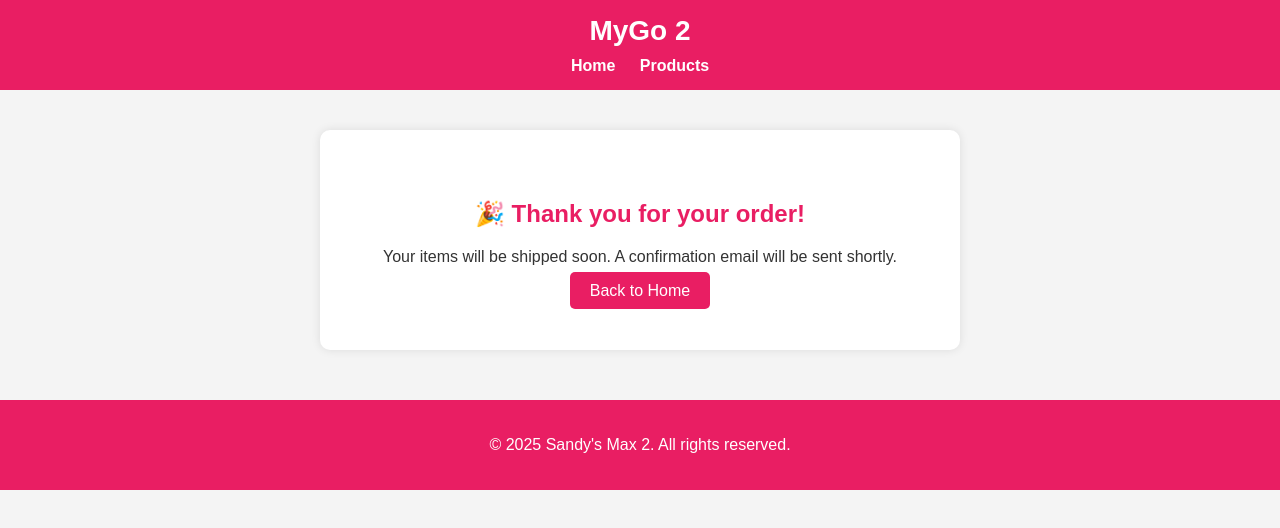
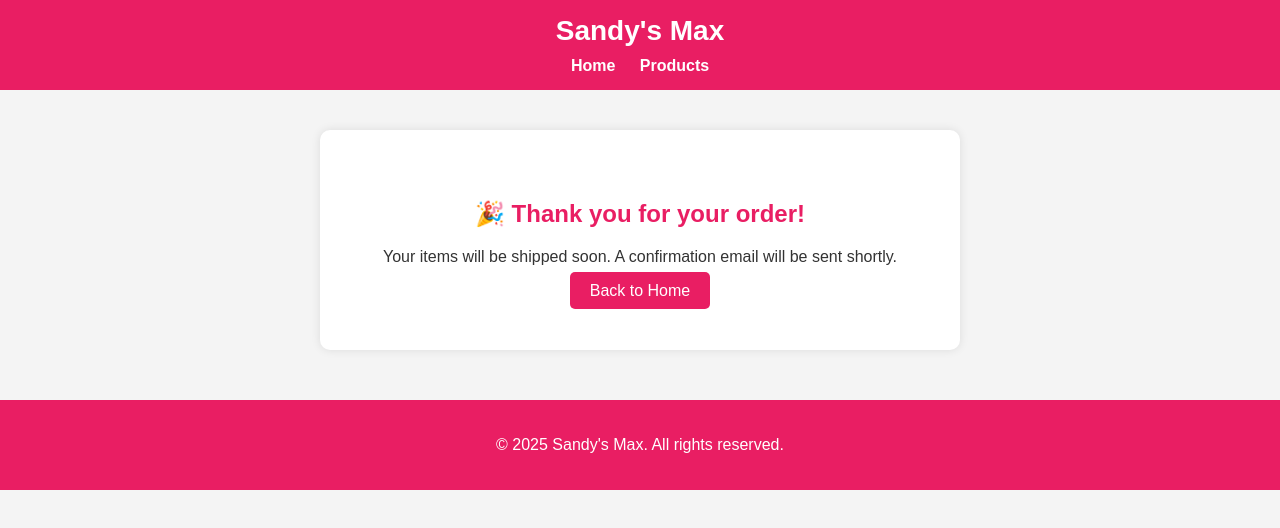
Before and after one commit to egartei5/MyGo2-Store, a plain HTML site: page confirmation.html in a window 1280 px wide. Drawn offline with Linux system fonts and the light colour scheme; files that its build step writes are made by us from their sources.

Commit message:
Pushed all updated website files: cart, checkout, confirmation, contact, index, products

```diff
--- a/confirmation.html
+++ b/confirmation.html
@@ -70,7 +70,7 @@
 </head>
 <body>
   <header>
-    <h1>MyGo 2</h1>
+    <h1>Sandy's Max</h1>
     <nav>
       <a href="index.html">Home</a>
       <a href="products.html">Products</a>
@@ -84,7 +84,7 @@
   </main>
 
   <footer>
-    <p>&copy; 2025 Sandy's Max 2. All rights reserved.</p>
+    <p>&copy; 2025 Sandy's Max. All rights reserved.</p>
   </footer>
 </body>
 </html>
```
Also changed, not shown: cart.html (+1 -1 lines), checkout.html (+1 -1 lines), contact.html (+1 -1 lines), index.html (+1 -1 lines).
